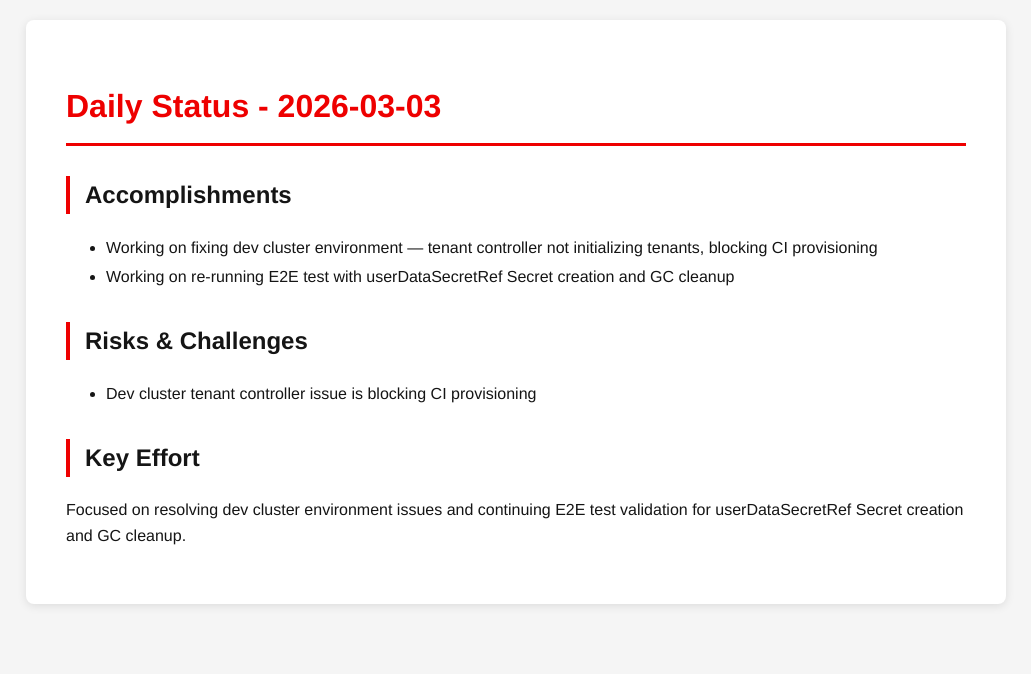
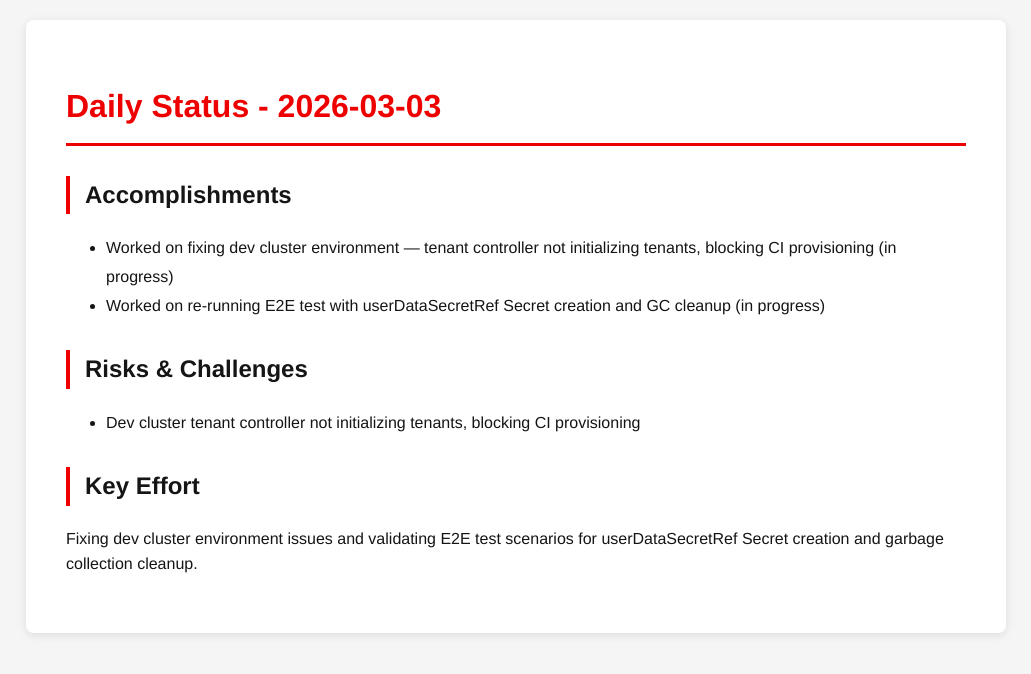
Before and after one commit to tzvatot/daily-status, a Jekyll site: the page built from 2026-03-03.md, in a window 1280 px wide. Shown: the top 674 px of the page, without its empty margins (124-1155 px from the left). Built offline with Jekyll 4.4.1, drawn with Linux system fonts in a browser that asks for light colours.

Commit message:
Daily status update - 2026-03-03

```diff
--- a/2026-03-03.md
+++ b/2026-03-03.md
@@ -8,13 +8,13 @@
 
 ## Accomplishments
 
-- Working on fixing dev cluster environment — tenant controller not initializing tenants, blocking CI provisioning
-- Working on re-running E2E test with userDataSecretRef Secret creation and GC cleanup
+- Worked on fixing dev cluster environment — tenant controller not initializing tenants, blocking CI provisioning (in progress)
+- Worked on re-running E2E test with userDataSecretRef Secret creation and GC cleanup (in progress)
 
 ## Risks & Challenges
 
-- Dev cluster tenant controller issue is blocking CI provisioning
+- Dev cluster tenant controller not initializing tenants, blocking CI provisioning
 
 ## Key Effort
 
-Focused on resolving dev cluster environment issues and continuing E2E test validation for userDataSecretRef Secret creation and GC cleanup.
+Fixing dev cluster environment issues and validating E2E test scenarios for userDataSecretRef Secret creation and garbage collection cleanup.
```
